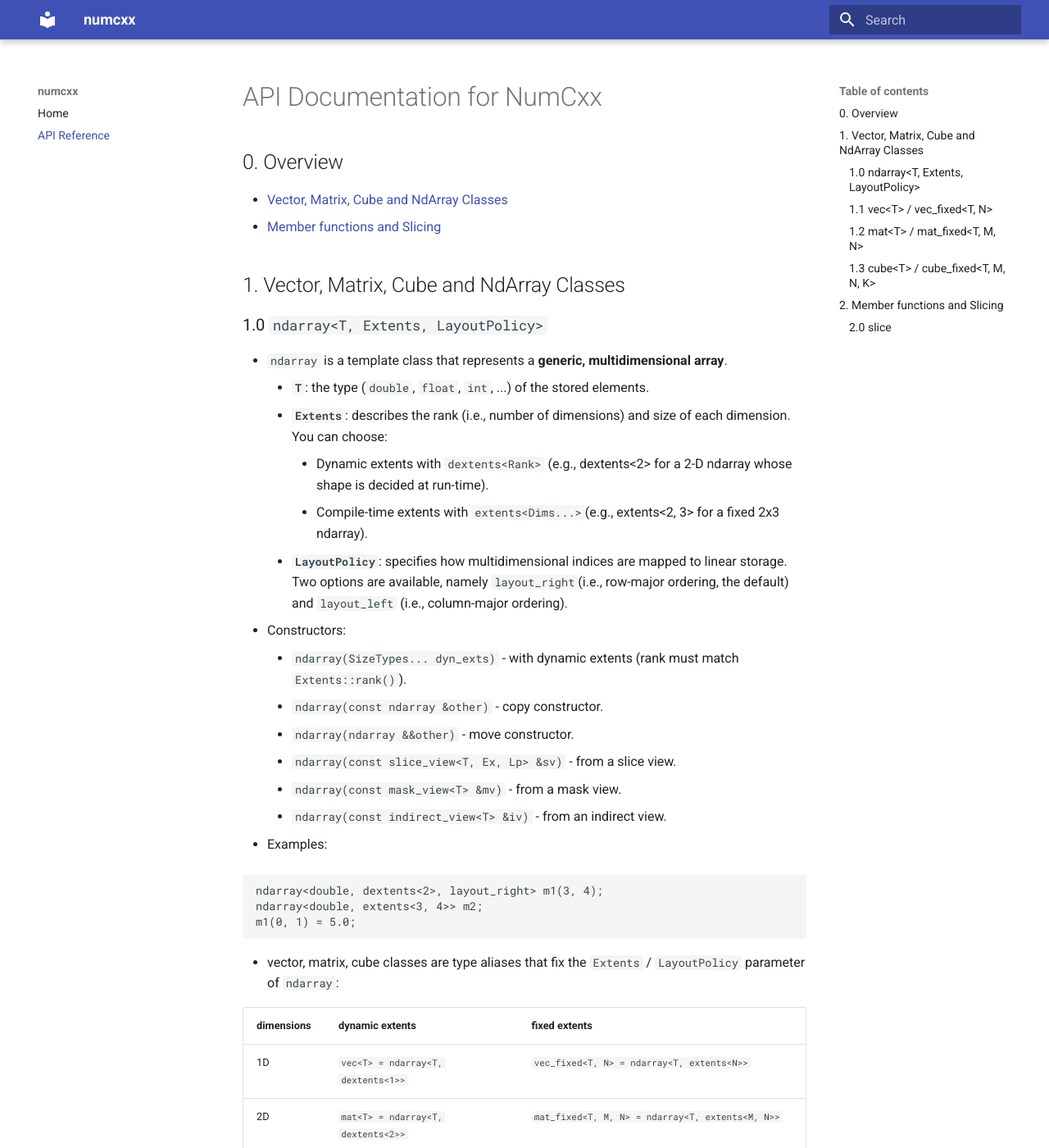
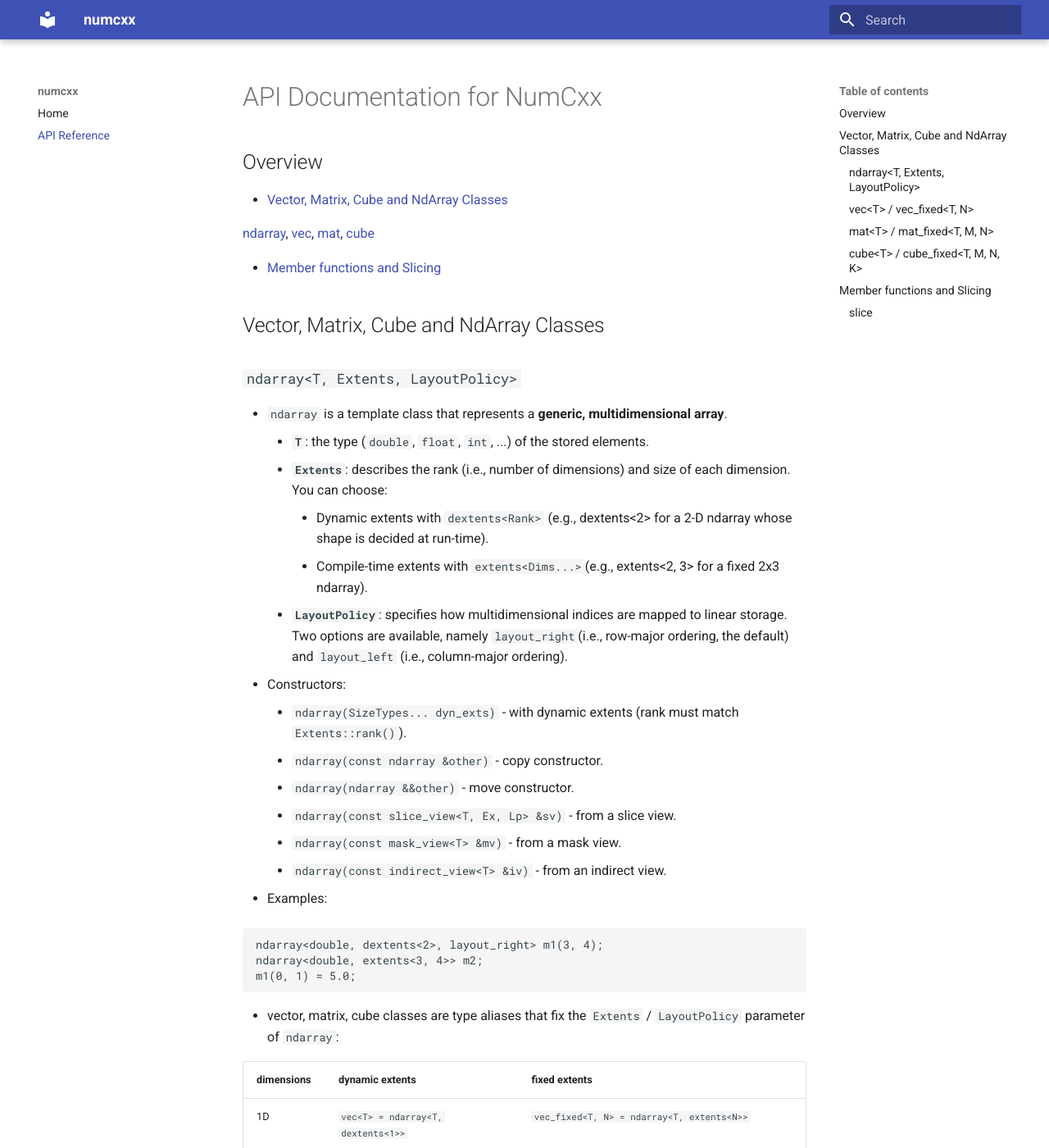
Before and after one commit to ypan1988/numcxx, an MkDocs documentation site: the page built from docs/API.md, in a window 1280 px wide and 1400 px high. Shown: the whole window at 82% size. Built offline with MkDocs 1.6.1 and Material for MkDocs 9.7.7, drawn with Linux system fonts in a browser that asks for light colours; some of the changed text lies outside the part shown.

Commit message:
add link

````diff
--- a/docs/API.md
+++ b/docs/API.md
@@ -1,12 +1,16 @@
 # API Documentation for NumCxx
-## 0. Overview
+## Overview
 + [Vector, Matrix, Cube and NdArray Classes](#ndarray-classes)
+
+  [ndarray](#ndarray-def), [vec](#vec-def), [mat](#mat-def), [cube](#cube-def)
+
 + [Member functions and Slicing](#member-functions-and-slicing)
 
 <a id="ndarray-classes"></a>
-## 1. Vector, Matrix, Cube and NdArray Classes
+## Vector, Matrix, Cube and NdArray Classes
 
-### 1.0 `ndarray<T, Extents, LayoutPolicy>`
+<a id="ndarray-def"></a>
+### `ndarray<T, Extents, LayoutPolicy>`
 + `ndarray` is a template class that represents a **generic, multidimensional array**.
 	+ **`T`**: the type (`double`, `float`, `int`, ...) of the stored elements.
 	+ **`Extents`**: describes the rank (i.e., number of dimensions) and size of each dimension. You can choose:
@@ -37,7 +41,8 @@ m1(0, 1) = 5.0;
   |2D|`mat<T> = ndarray<T, dextents<2>>`|`mat_fixed<T, M, N> = ndarray<T, extents<M, N>>`|
   |3D|`cube<T> = ndarray<T, dextents<3>>`|`cube_fixed<T, M, N, K> = ndarray<T, extents<M, N, K>>`|
 
-### 1.1 `vec<T>` / `vec_fixed<T, N>`
+<a id="vec-def"></a>
+### `vec<T>` / `vec_fixed<T, N>`
 + Type alias for 1D `ndarray`.
 + For convenience, the following vector typedefs are defined:
 
@@ -55,7 +60,8 @@ ivec2 / ivec3 / ivec4 = vec_fixed<int, N>
 uvec2 / uvec3 / uvec4 = vec_fixed<unsigned, N>
 ```
 
-### 1.2 `mat<T>` / `mat_fixed<T, M, N>`
+<a id="mat-def"></a>
+### `mat<T>` / `mat_fixed<T, M, N>`
 + Type alias for 2D `ndarray`.
 + For convenience, the following matrix typedefs are defined:
 
@@ -73,7 +79,8 @@ imat22 / imat33 / imat44 = mat_fixed<int, N, N>
 umat22 / umat33 / umat44 = mat_fixed<unsigned, N, N>
 ```
 
-### 1.3 `cube<T>` / `cube_fixed<T, M, N, K>`
+<a id="cube-def"></a>
+### `cube<T>` / `cube_fixed<T, M, N, K>`
 + Type alias for 3D `ndarray`.
 + For convenience, the following cube typedefs are defined:
 
@@ -92,8 +99,8 @@ ucube222 / ucube333 / ucube444 = cube_fixed<unsigned, N, N, N>
 ```
 
 <a id="member-functions-and-slicing"></a>
-## 2. Member functions and Slicing
-### 2.0 `slice`
+## Member functions and Slicing
+### `slice`
 
 + `slice` describes a range of elements in one dimension using `start`, `stop`, and `step`.
 + It follows NumPy-style slicing:
````
